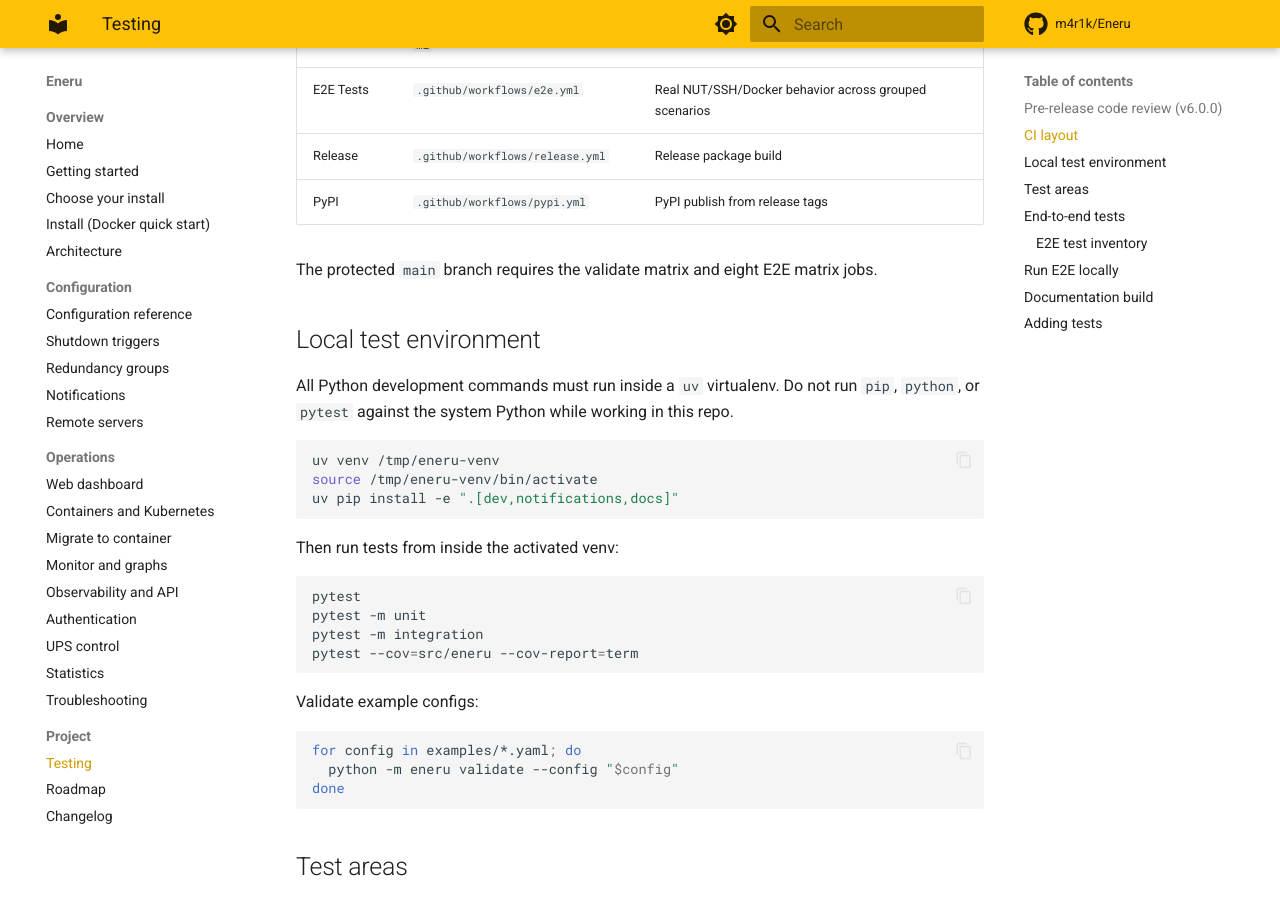
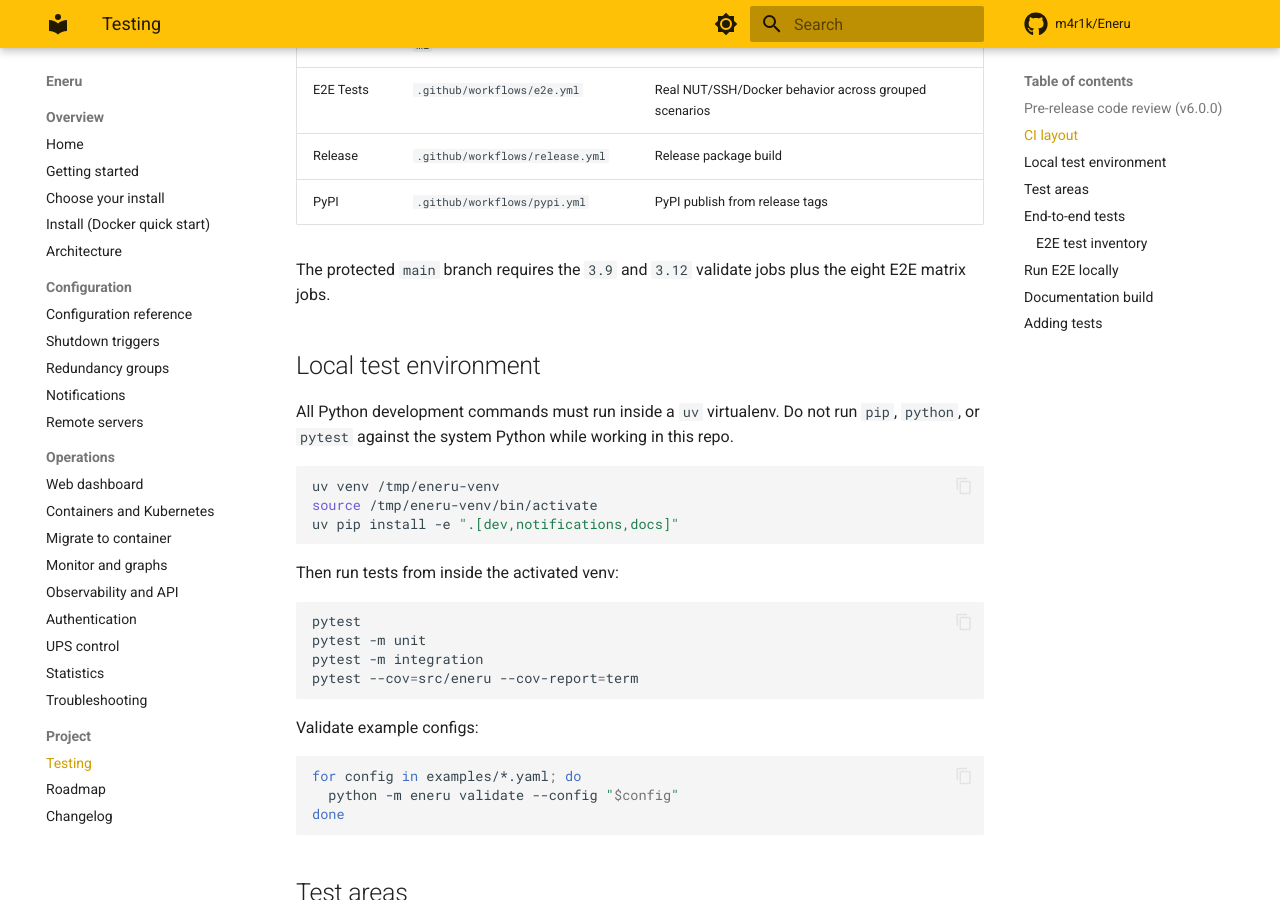
Before and after one commit to m4r1k/Eneru, an MkDocs documentation site: the page built from docs/testing.md, in a window 1280 px wide and 900 px high, scrolled down 1972 px. Built offline with MkDocs 1.6.1 and Material for MkDocs 9.7.7, drawn with Linux system fonts in a browser that asks for light colours; comment, search, counter and statistics services are not loaded.

Commit message:
ci(e2e): address Part A AI-review findings
CodeRabbit + cubic review of PR #80 (Part A). Fixed the valid findings:

- e2e.yml: the auth wiring guard now also asserts Test 56 (event
  management), so that coverage can't silently vanish.
- AGENTS.md / docs/testing.md: fixed the stale CI-count references
  ("all 12", "validate × 6 + E2E × 6", "requires the validate matrix")
  to the new 8 E2E + validate 3.9/3.12 reality.
- lib.sh apply_scenario: a cp/mv publish failure (e.g. a typo'd scenario
  name) now fails hard immediately instead of falling through to the soft
  timeout and silently running against the previous scenario. The soft
  10s marker timeout is kept deliberately (matches the plan; a slow apply
  on a loaded runner must not become a spurious red build).
- entrypoint.sh apply_one: a status-changing swap now polls ~8s and, if
  the new ups.status never lands, does NOT publish applied-<ups> -- so a
  genuinely-unapplied scenario can't leave a false "applied" marker; the
  host helper times out and its own assertion catches it.
- single-ups-auth.sh: the auth tests' raw `cp ... apply.dev` baselines
  now go through apply_scenario, so the scenario is confirmed live before
  the daemon starts (no race).

Skipped (pre-existing test internals only relocated by the A2 split, out
of scope for this CI-speedup PR): the Test 54 hot-reload value assertion,
the Test 55 traversal-vs-unknown-file check, and the R1/R2 EXIT-trap
cascade nit.

Co-authored-by: Claude <noreply@anthropic.com>

```diff
--- a/docs/testing.md
+++ b/docs/testing.md
@@ -88,7 +88,7 @@ silently return.
 | Release | `.github/workflows/release.yml` | Release package build |
 | PyPI | `.github/workflows/pypi.yml` | PyPI publish from release tags |
 
-The protected `main` branch requires the validate matrix and eight E2E matrix jobs.
+The protected `main` branch requires the `3.9` and `3.12` validate jobs plus the eight E2E matrix jobs.
 
 ## Local test environment
 
```
Also changed, not shown: AGENTS.md (+2 -2 lines), 4 other files.
